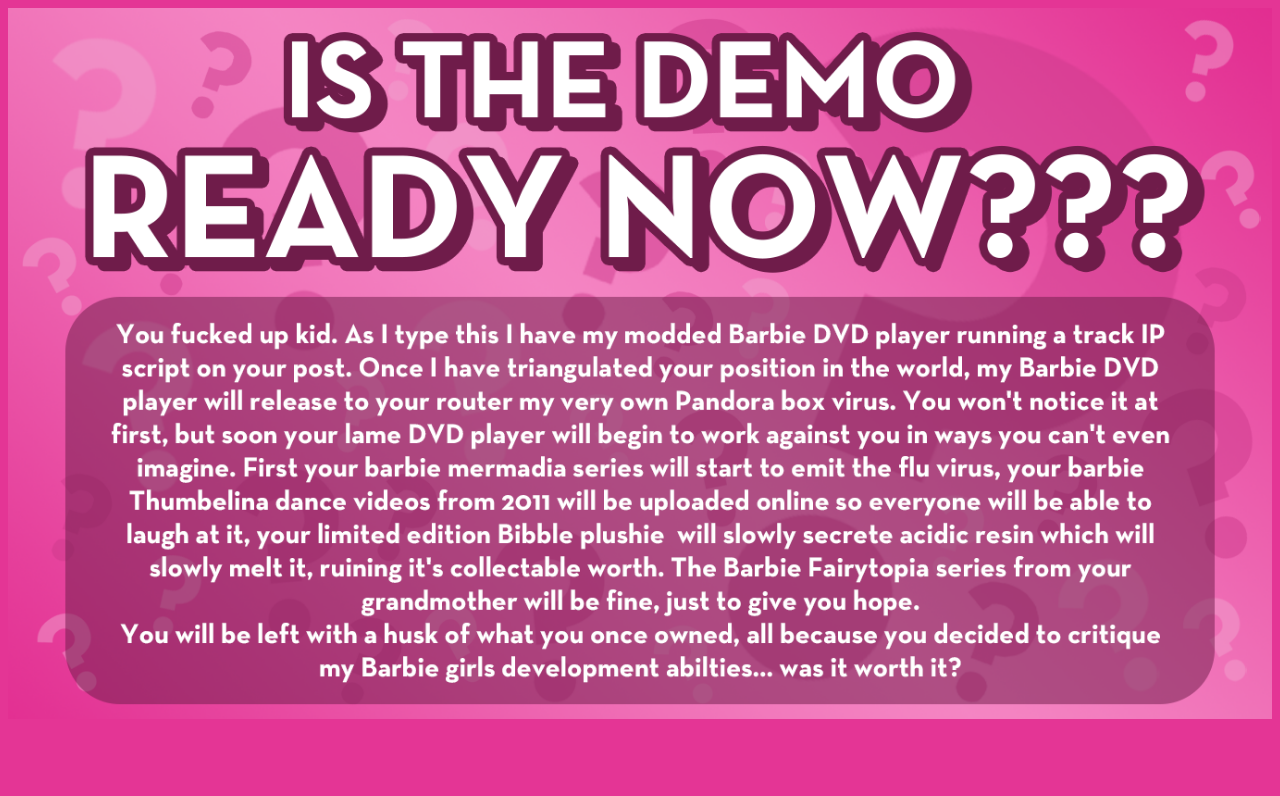
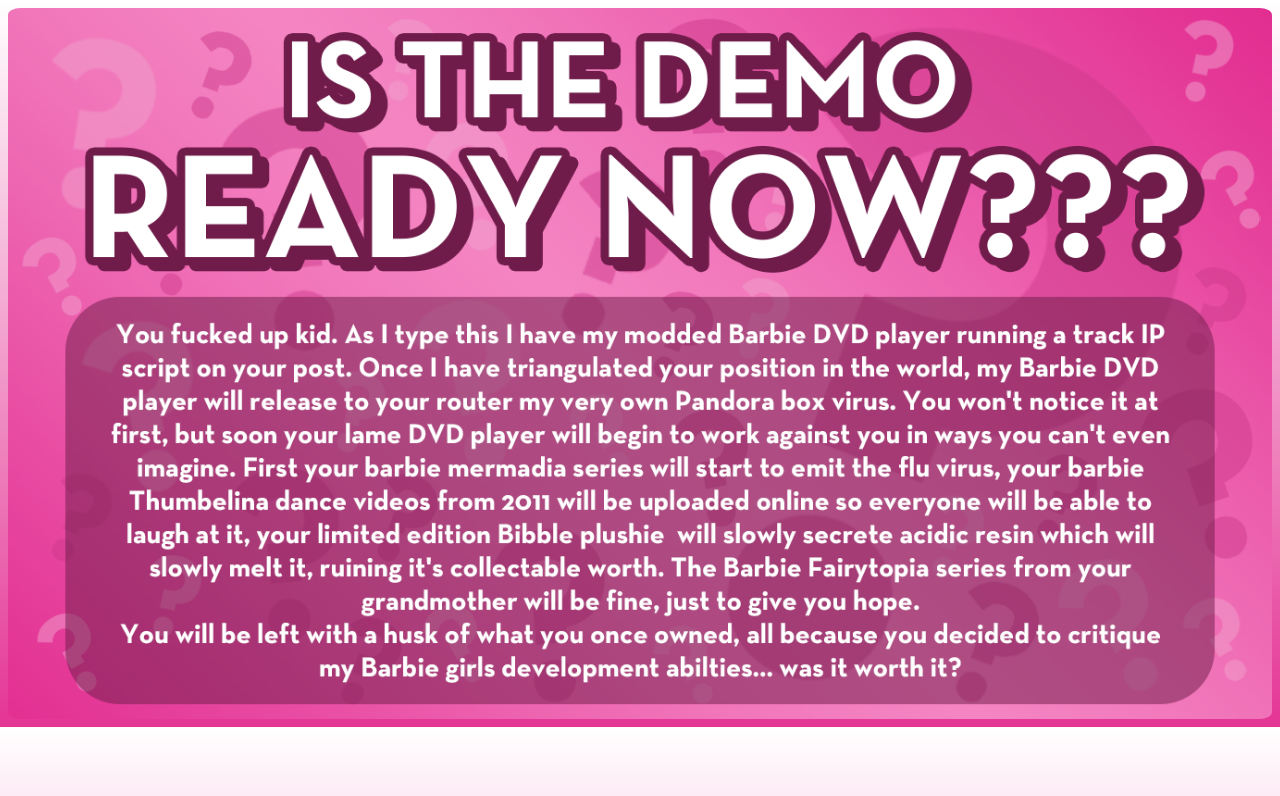
Before and after one commit to eclipselilith/ISTHEDEMOREADYNOW, a plain HTML site: page index.html in a window 1280 px wide. Drawn offline with Linux system fonts and the light colour scheme.

Commit message:
Add files via upload

```diff
--- a/index.html
+++ b/index.html
@@ -4,15 +4,16 @@
 	<title>IS THE DEMO READY NOW??</title>
 	<link rel="icon" href="etawhen.png">
 	<style>
-        		body {
-			background-color: #E43595;
-		}
+body {
+  background: linear-gradient(to bottom, #FFFFFF, #E43595);
+}
 
 		img {
 			max-width: 100%;
 			max-height: 100%;
             display: block;
 			margin: 0 auto;
+			border-radius: 1%; /* Adds a rounded border to the image */
 		}
 	</style>
 </head>
```
